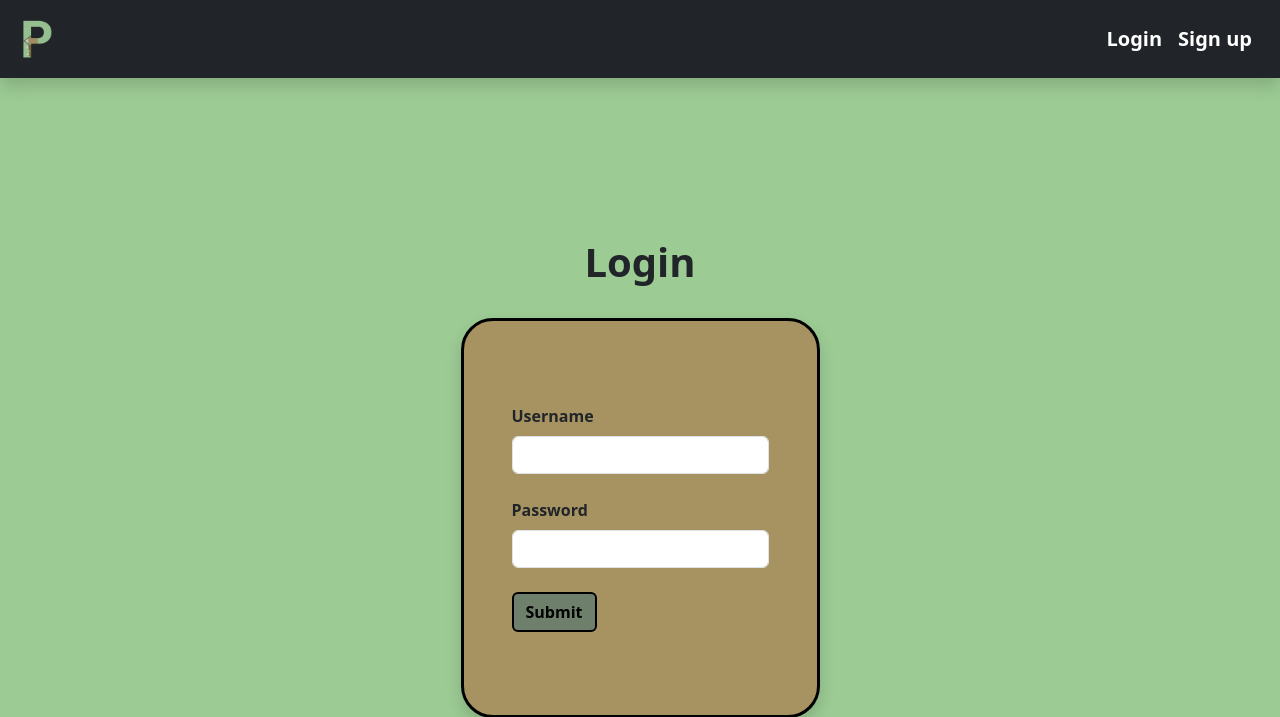
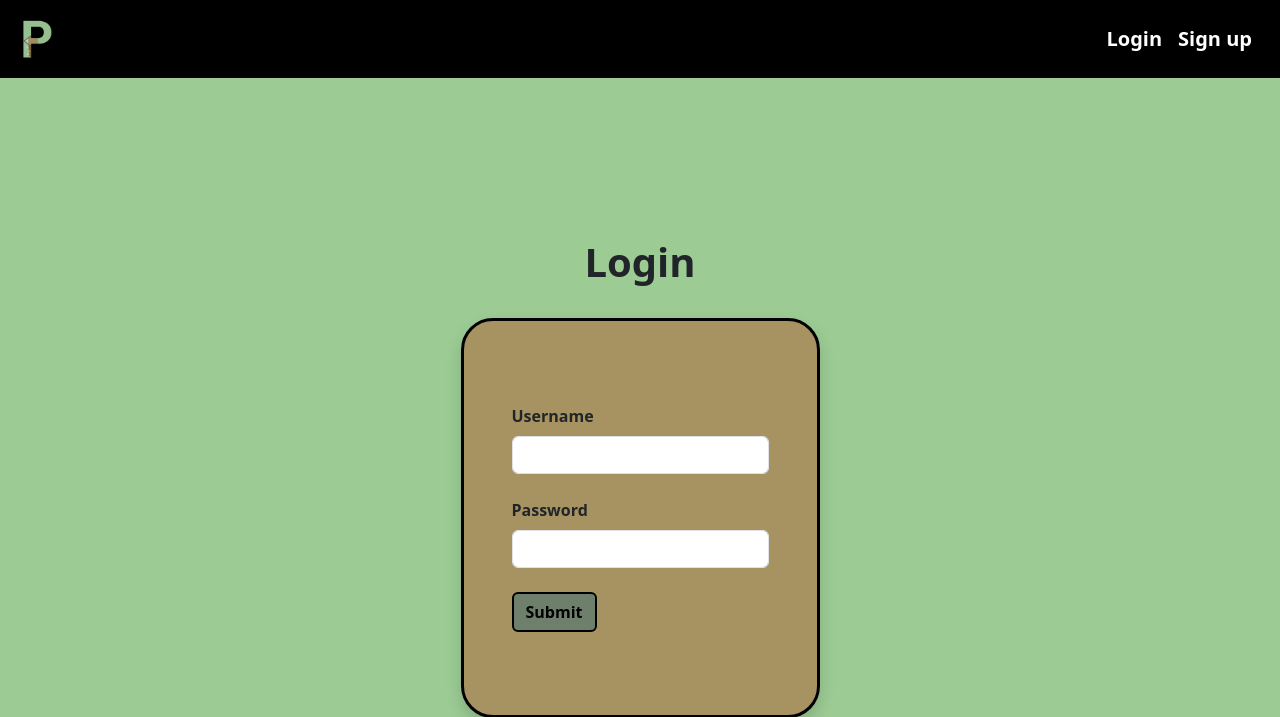
Before and after one commit to rushiljadia/Planify, a Flask app: page /login in a window 1280 px wide. Shown: the top 717 px of the page. Run offline with Flask 3, Linux system fonts and the light colour scheme; some libraries are stand-ins or nearby versions.

Commit message:
nav Black bg

```diff
--- a/app/templates/base.html
+++ b/app/templates/base.html
@@ -37,7 +37,7 @@
   </head>
   <body>
     <!-- Navbar -->
-    <nav class="navbar navbar-expand-lg navbar-dark bg-dark shadow">
+    <nav class="navbar navbar-expand-lg navbar-dark bg-black">
       <!-- Container wrapper -->
       <div class="container">
         <!-- Navbar brand -->
--- a/app/templates/dashboard.html
+++ b/app/templates/dashboard.html
@@ -115,6 +115,8 @@
     <div class="first-row">6pm</div>
   </div>
 
+
+
   <!-- Modal -->
   <div
     class="modal fade intro-card"
```
